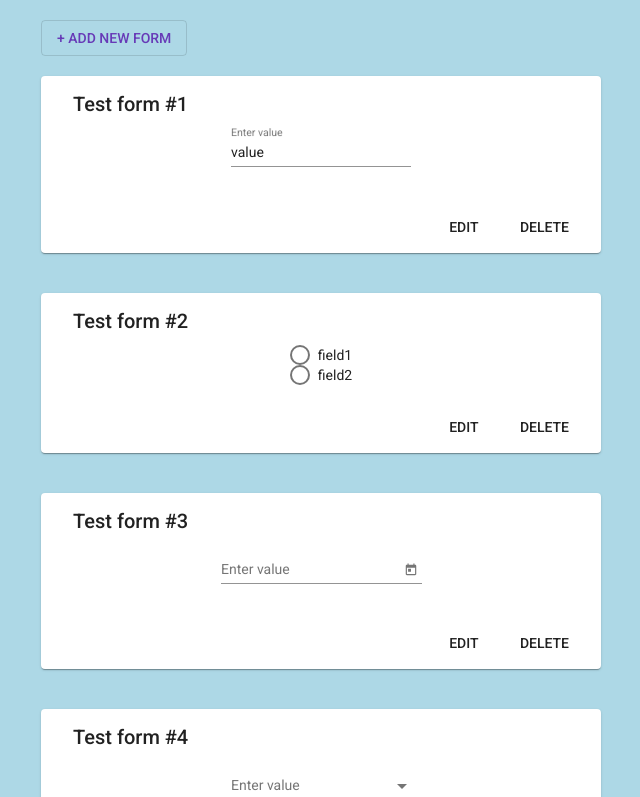
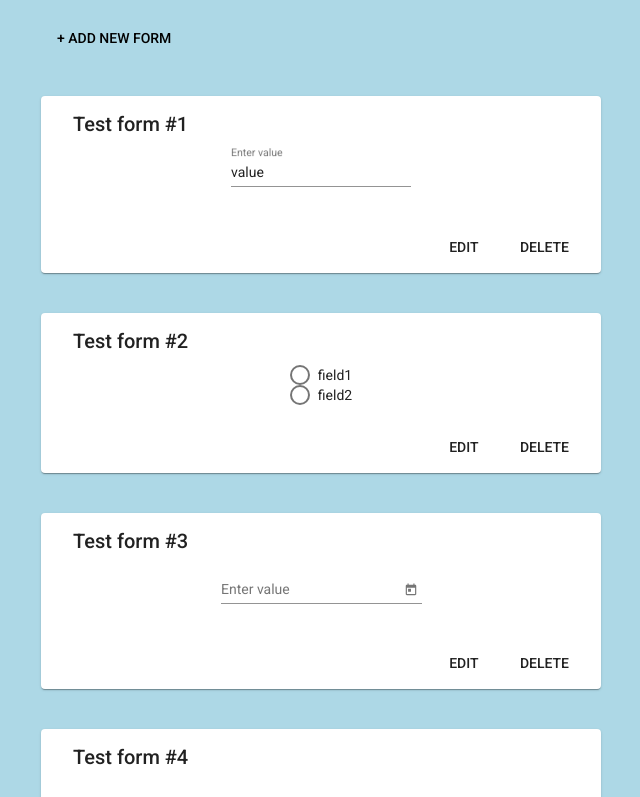
Before and after one commit to ShvedSerhii/forms-factory, an Angular app: page / in a window 1280 px wide. Shown: the top 797 px of the page, without its empty margins (319-959 px from the left). Built offline with nearby package versions, Linux system fonts and the light colour scheme.

Commit message:
add dialogForm

```diff
--- a/src/app/app.component.html
+++ b/src/app/app.component.html
@@ -1,2 +1 @@
-<app-header></app-header>
 <app-forms-list></app-forms-list>
--- a/src/app/app.module.ts
+++ b/src/app/app.module.ts
@@ -1,33 +1,33 @@
-import { BrowserModule } from '@angular/platform-browser';
-import { NgModule } from '@angular/core';
-import { BrowserAnimationsModule } from '@angular/platform-browser/animations';
+import { BrowserModule } from "@angular/platform-browser";
+import { NgModule } from "@angular/core";
+import { BrowserAnimationsModule } from "@angular/platform-browser/animations";
 
-import { MatButtonModule } from '@angular/material/button';
-import { MatCardModule } from '@angular/material/card';
-import { MatInputModule } from '@angular/material/input';
-import { MatRadioModule } from '@angular/material/radio';
-import { MatSliderModule } from '@angular/material/slider';
-import { MatSlideToggleModule } from '@angular/material/slide-toggle';
-import { MatDatepickerModule } from '@angular/material/datepicker';
-import { MatCheckboxModule } from '@angular/material/checkbox';
-import { MatSelectModule } from '@angular/material/select';
+import { MatButtonModule } from "@angular/material/button";
+import { MatCardModule } from "@angular/material/card";
+import { MatInputModule } from "@angular/material/input";
+import { MatRadioModule } from "@angular/material/radio";
+import { MatSliderModule } from "@angular/material/slider";
+import { MatSlideToggleModule } from "@angular/material/slide-toggle";
+import { MatDatepickerModule } from "@angular/material/datepicker";
+import { MatCheckboxModule } from "@angular/material/checkbox";
+import { MatSelectModule } from "@angular/material/select";
+import {
+  MatDialogModule,
+  MAT_DIALOG_DEFAULT_OPTIONS
+} from "@angular/material/dialog";
 
-import { AppRoutingModule } from './app-routing.module';
-import { AppComponent } from './app.component';
-import { FormsListComponent } from './components/forms-list/forms-list.component';
-import { FormComponent } from './components/forms-list/form/form.component';
-import { HeaderComponent } from './components/header/header.component';
-import { MatNativeDateModule } from '@angular/material/core';
-import { EditFormComponent } from './components/forms-list/edit-form/edit-form.component';
-
-
+import { AppRoutingModule } from "./app-routing.module";
+import { AppComponent } from "./app.component";
+import { FormsListComponent } from "./components/forms-list/forms-list.component";
+import { FormComponent } from "./components/forms-list/form/form.component";
+import { MatNativeDateModule } from "@angular/material/core";
+import { EditFormComponent } from "./components/forms-list/edit-form/edit-form.component";
 
 @NgModule({
   declarations: [
     AppComponent,
     FormsListComponent,
     FormComponent,
-    HeaderComponent,
     EditFormComponent
   ],
   imports: [
@@ -43,9 +43,15 @@ import { EditFormComponent } from './components/forms-list/edit-form/edit-form.c
     MatDatepickerModule,
     MatNativeDateModule,
     MatCheckboxModule,
-    MatSelectModule
+    MatSelectModule,
+    MatDialogModule
   ],
-  providers: [],
+  providers: [
+    { provide: MAT_DIALOG_DEFAULT_OPTIONS, useValue: { hasBackdrop: false } }
+  ],
+  entryComponents: [
+    EditFormComponent
+  ],
   bootstrap: [AppComponent]
 })
-export class AppModule { }
+export class AppModule {}
--- a/src/app/components/forms-list/edit-form/edit-form.component.ts
+++ b/src/app/components/forms-list/edit-form/edit-form.component.ts
@@ -1,15 +1,23 @@
-import { Component, OnInit } from '@angular/core';
+import { Component, Inject } from "@angular/core";
+import { MatDialogRef, MAT_DIALOG_DATA } from "@angular/material/dialog";
+import { FormModel } from "../form/form.model";
 
 @Component({
-  selector: 'app-edit-form',
-  templateUrl: './edit-form.component.html',
-  styleUrls: ['./edit-form.component.scss']
+  selector: "app-edit-form",
+  templateUrl: "./edit-form.component.html",
+  styleUrls: ["./edit-form.component.scss"]
 })
-export class EditFormComponent implements OnInit {
+export class EditFormComponent {
+  public form: FormModel;
 
-  constructor() { }
-
-  ngOnInit() {
+  constructor(
+    public dialogRef: MatDialogRef<EditFormComponent>,
+    @Inject(MAT_DIALOG_DATA) public data: FormModel
+  ) {
+    // this.form = new FormModel(data);
   }
 
+  onNoClick(): void {
+    this.dialogRef.close();
+  }
 }
--- a/src/app/components/forms-list/forms-list.component.html
+++ b/src/app/components/forms-list/forms-list.component.html
@@ -1,3 +1,8 @@
+<div class="wrapper">
+    <div class="menu">
+        <button mat-button (click)="openDialog()">+ ADD NEW FORM</button>
+    </div>
+</div>
 <div class="wrapper" *ngFor="let form of forms">
     <app-form [form]="form"></app-form>
 </div>
--- a/src/app/components/forms-list/forms-list.component.scss
+++ b/src/app/components/forms-list/forms-list.component.scss
@@ -8,3 +8,9 @@
     align-items: center;
     justify-content: center;
 }
+
+.menu{
+    display: flex;
+    justify-content: flex-start;
+    margin: 20px;
+}
--- a/src/app/components/forms-list/forms-list.component.ts
+++ b/src/app/components/forms-list/forms-list.component.ts
@@ -1,19 +1,37 @@
-import { Component, OnInit } from '@angular/core';
-import { FormControllerService } from 'src/app/services/form-controller/form-controller.service';
+import { Component } from "@angular/core";
+import { FormControllerService } from "src/app/services/form-controller/form-controller.service";
+import { MatDialog } from "@angular/material/dialog";
+import { EditFormComponent } from './edit-form/edit-form.component';
+import { FormModel } from './form/form.model';
 
 @Component({
-  selector: 'app-forms-list',
-  templateUrl: './forms-list.component.html',
-  styleUrls: ['./forms-list.component.scss']
+  selector: "app-forms-list",
+  templateUrl: "./forms-list.component.html",
+  styleUrls: ["./forms-list.component.scss"]
 })
-export class FormsListComponent implements OnInit {
+export class FormsListComponent {
   public forms;
 
-  constructor(public formController: FormControllerService) {
+  constructor(
+    public formController: FormControllerService,
+    public dialog: MatDialog
+  ) {
     this.forms = formController.getForms();
   }
 
-  ngOnInit() {
+  public openDialog(): void {
+    const dialogRef = this.dialog.open(EditFormComponent, {
+      width: '600px',
+      data: new FormModel()
+    });
+
+    dialogRef.afterClosed().subscribe(result => {
+      if (!result) {
+        return;
+      }
+      if (result) {
+        console.log(result)
+      }
+    });
   }
-
 }
--- a/src/app/components/header/header.component.html
+++ /dev/null
@@ -1,5 +0,0 @@
-<div class="wrapper">
-    <div class="menu">
-        <button mat-stroked-button color="primary">+ ADD NEW FORM</button>
-    </div>
-</div>
--- a/src/app/components/header/header.component.scss
+++ /dev/null
@@ -1,19 +0,0 @@
-.wrapper {
-    display: grid;
-    margin: auto;
-    height: 7vh;
-    max-width: 600px;
-    grid-template-columns: 1fr;
-    grid-column-gap: 10px;
-    grid-row-gap: 10px;
-    align-items: center;
-    justify-content: center;
-}
-
-.menu{
-    display: flex;
-}
-
-.mat-stroked-button{
-    margin: 20px;
-}
--- a/src/app/components/header/header.component.ts
+++ /dev/null
@@ -1,15 +0,0 @@
-import { Component, OnInit } from '@angular/core';
-
-@Component({
-  selector: 'app-header',
-  templateUrl: './header.component.html',
-  styleUrls: ['./header.component.scss']
-})
-export class HeaderComponent implements OnInit {
-
-  constructor() { }
-
-  ngOnInit() {
-  }
-
-}
```
Also changed, not shown: src/app/components/forms-list/form/dialog.form.ts (added, +71 -0 lines), 1 other file (tests, documents, lock files or other folders).
